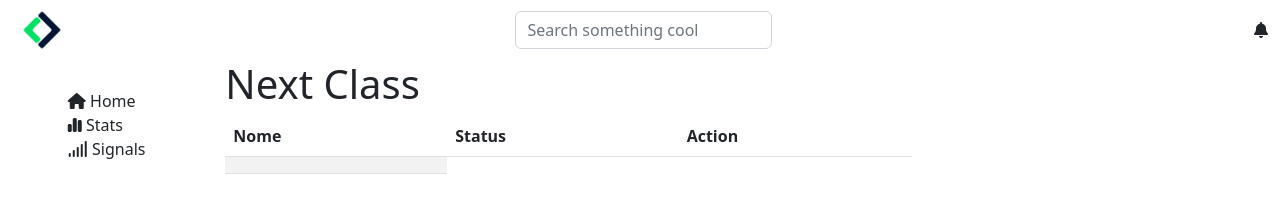
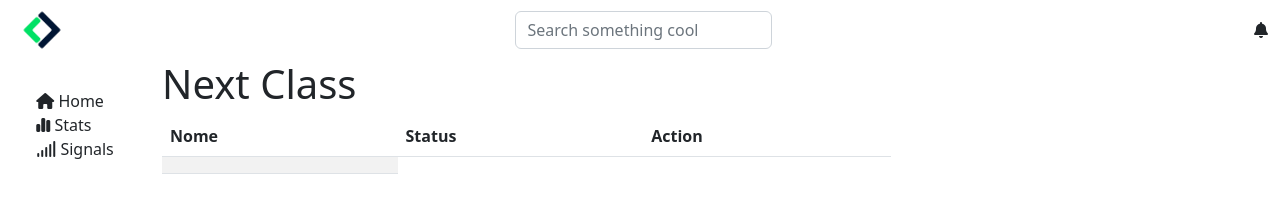
Before and after one commit to Cosimo-Colucci/html-css-bootstrap-dashboard, a plain HTML site: page index.html in a window 1280 px wide. Drawn offline with nearby package versions, Linux system fonts and the light colour scheme.

Commit message:
sidebar sizing fix

```diff
--- a/css/style.css
+++ b/css/style.css
@@ -11,3 +11,26 @@ div.logo {
 div.dropdown ul {
     list-style-type: none;
 }
+
+/* main */
+div.sidebar {
+    width: 70px;
+}
+
+div.upper {
+    width: calc(100% - 70px);
+}
+
+
+/* query */
+@media screen and (min-width:992px) {
+
+    div.sidebar {
+        width: 150px;
+    }
+
+    div.upper {
+        width: calc(100% - 150px);
+    }
+
+}
--- a/index.html
+++ b/index.html
@@ -50,7 +50,7 @@
 
             <section class="row">
 
-                <div class="sidebar container-fluid col-2 d-flex justify-content-between">
+                <div class="sidebar container-fluid col d-flex justify-content-between">
 
                     <div class="control d-flex flex-column m-auto flex-grow-0">
                         <div class="home">
```
